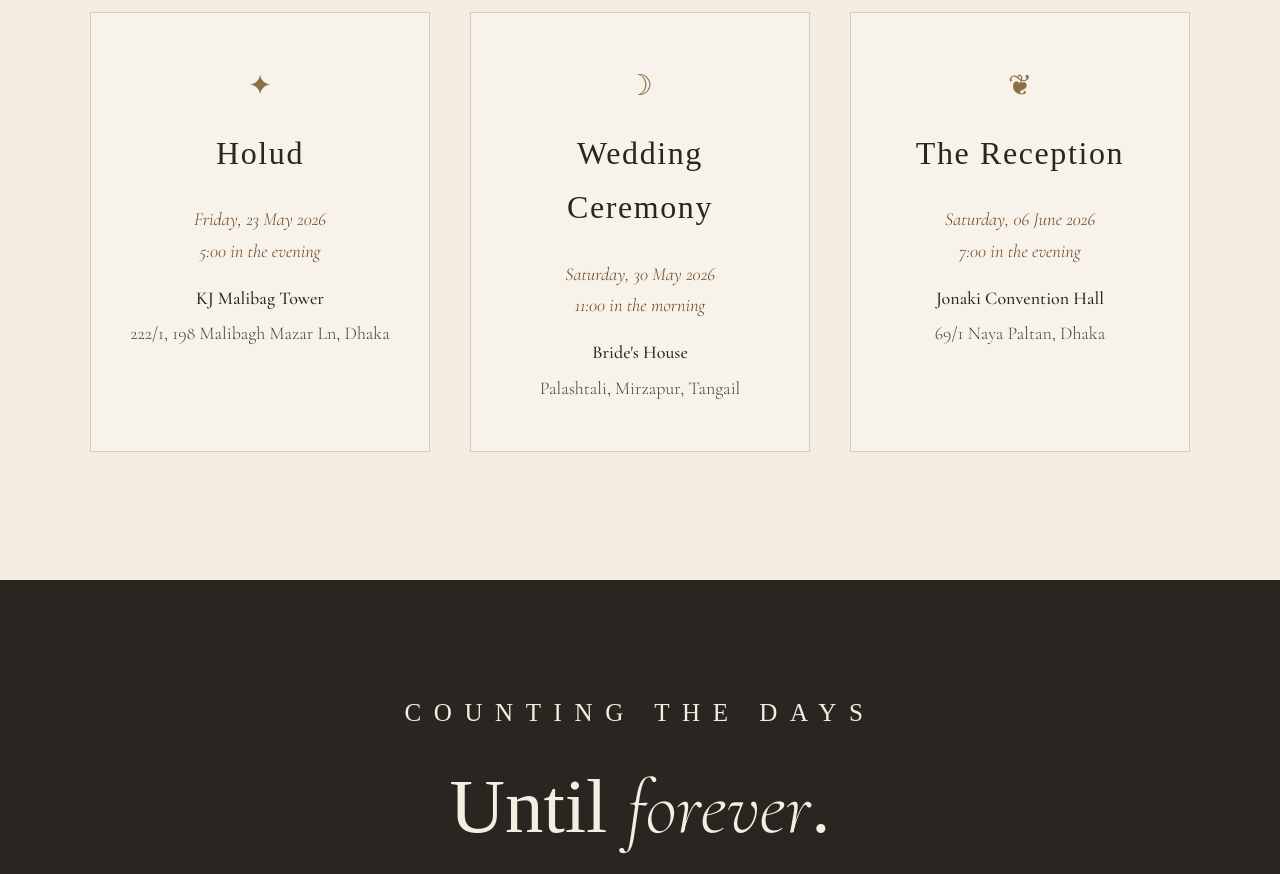
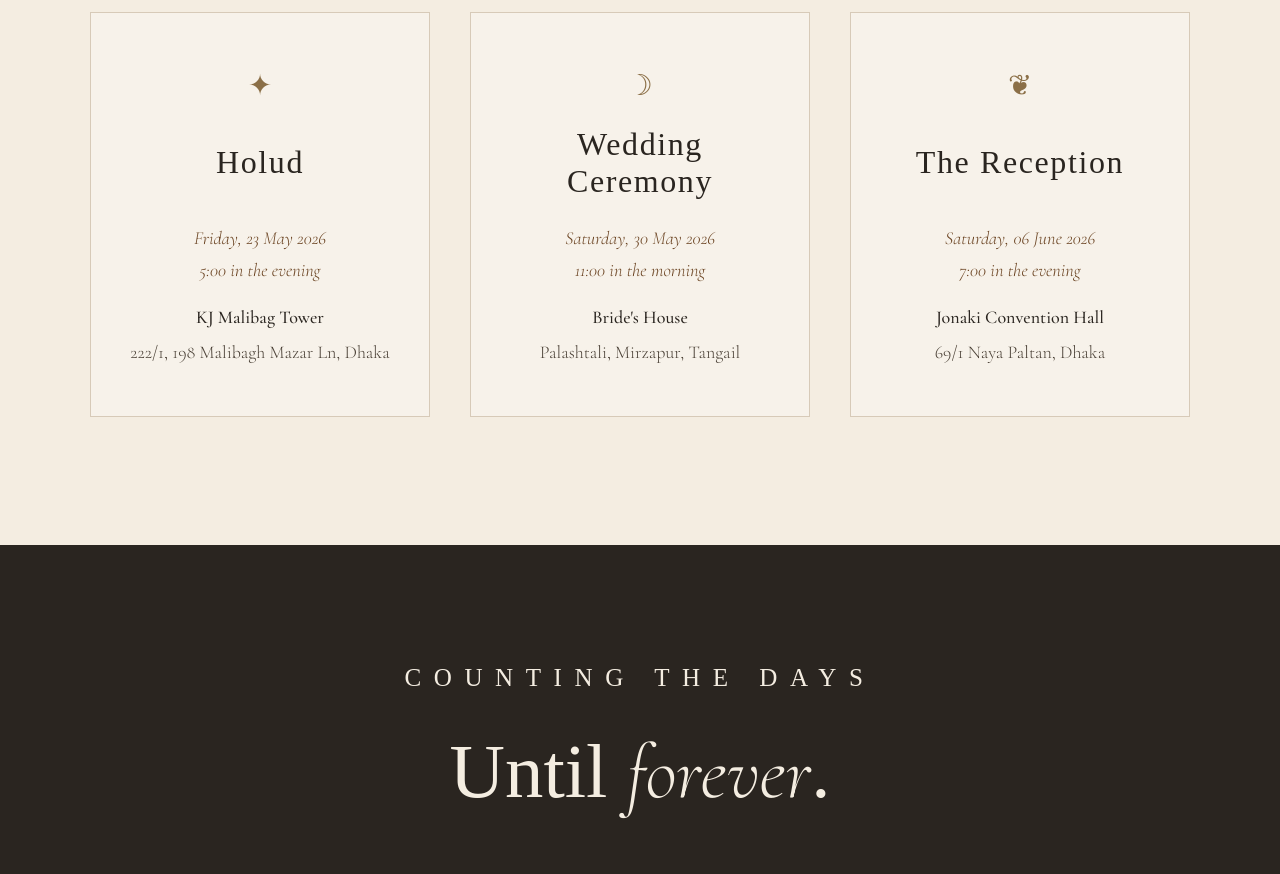
Before and after one commit to SiamRahman29/shefa-weds-siam-and-viceversa, a website: page index.html in a window 1280 px wide. Shown: the part 4320-5194 px from the top of the page. Drawn offline with nearby package versions, Linux system fonts and the light colour scheme; a web font is replaced by a local one.

Commit message:
alignment

```diff
--- a/index.html
+++ b/index.html
@@ -511,6 +511,11 @@
     font-weight: 400;
     margin-bottom: 1.5rem;
     letter-spacing: 0.05em;
+    line-height: 1.15;
+    min-height: 2.3em;
+    display: flex;
+    align-items: center;
+    justify-content: center;
   }
 
   .event-card .when {
```
